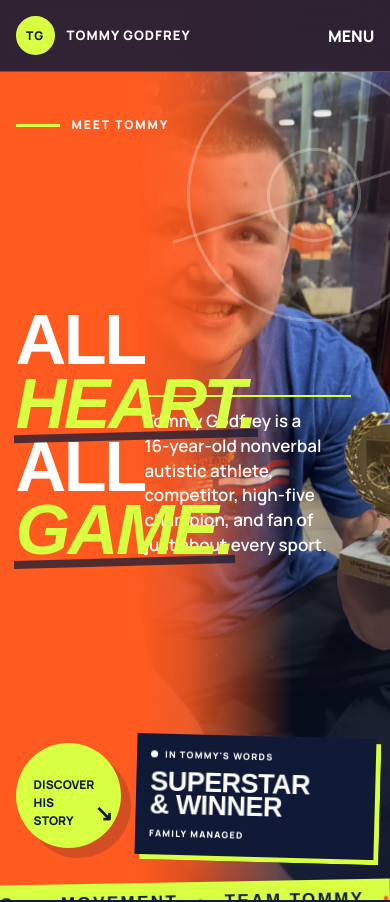
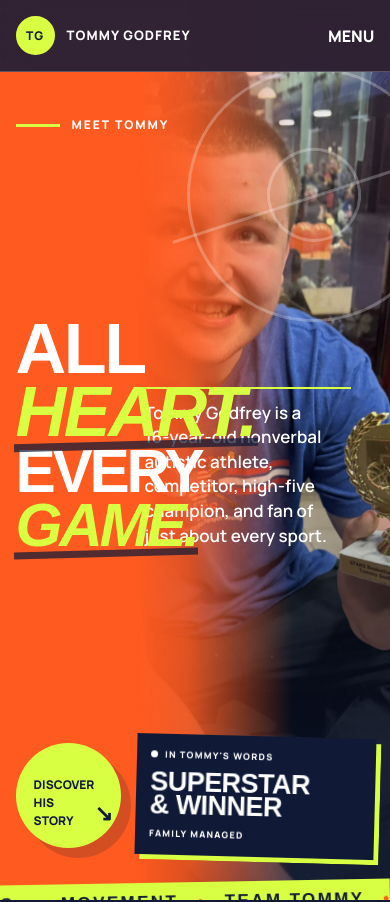
Before and after one commit to TailoredAgents/Tommysite, a Next.js app: page / in a window 390 px wide. Shown: the top 902 px of the page. Built offline with nearby package versions, Linux system fonts and the light colour scheme; a web font is replaced by a local one.

Commit message:
Update tagline to All Heart Every Game

```diff
--- a/app/globals.css
+++ b/app/globals.css
@@ -355,7 +355,7 @@ body:before {
 .hero-copy { grid-template-columns: minmax(0, 1.8fr) minmax(230px, .52fr); }
 .hero h1 { font-size: clamp(76px, 10.6vw, 168px); }
 .hero h1 span { display: block; }
-.hero h1 span:last-child { margin-left: .28em; }
+.hero h1 span:last-child { margin-left: .28em; font-size: .86em; letter-spacing: -.055em; }
 .hero h1 em { position: relative; z-index: 0; }
 .hero h1 em:after {
   content: "";
@@ -431,7 +431,7 @@ body:before {
 .section-label:after { content: ""; height: 1px; flex: 1; margin-left: 8px; background: currentColor; opacity: .22; }
 .story-grid { position: relative; }
 .story-grid:after {
-  content: "ALL HEART / ALL GAME";
+  content: "ALL HEART / EVERY GAME";
   position: absolute;
   left: 1vw;
   bottom: -58px;
@@ -618,7 +618,7 @@ body:before {
   .hero:after { inset: 72px 0 0; border: 0; }
   .hero-photo { inset: 72px 0 0; width: 100%; clip-path: none; }
   .hero h1 { font-size: clamp(67px, 18vw, 116px); }
-  .hero h1 span:last-child { margin-left: 0; }
+  .hero h1 span:last-child { margin-left: 0; font-size: .86em; }
   .hero-copy p { padding: 12px 0 0; border-left: 0; border-top: 2px solid var(--lime); }
   .hero-rail { display: none; }
   .scoreboard { grid-template-columns: 1fr 1fr; }
--- a/app/layout.tsx
+++ b/app/layout.tsx
@@ -16,18 +16,18 @@ const body = Manrope({
 
 export const metadata: Metadata = {
   metadataBase: new URL(process.env.RENDER_EXTERNAL_URL ?? "http://localhost:3000"),
-  title: "Tommy Godfrey | All Heart. All Game.",
+  title: "Tommy Godfrey | All Heart. Every Game.",
   description: "Meet Tommy Godfrey, a 16-year-old nonverbal autistic multi-sport athlete celebrating competition, joy, and autistic excellence.",
   icons: { icon: "/favicon.svg", shortcut: "/favicon.svg" },
   openGraph: {
-    title: "Tommy Godfrey | All Heart. All Game.",
+    title: "Tommy Godfrey | All Heart. Every Game.",
     description: "A superstar, a winner, and a celebration of autistic excellence through sport.",
     type: "website",
-    images: [{ url: "/og.png", width: 1200, height: 630, alt: "Tommy Godfrey — All Heart. All Game." }],
+    images: [{ url: "/og.png", width: 1200, height: 630, alt: "Tommy Godfrey — All Heart. Every Game." }],
   },
   twitter: {
     card: "summary_large_image",
-    title: "Tommy Godfrey | All Heart. All Game.",
+    title: "Tommy Godfrey | All Heart. Every Game.",
     description: "A superstar, a winner, and a celebration of autistic excellence through sport.",
     images: ["/og.png"],
   },
--- a/app/page.tsx
+++ b/app/page.tsx
@@ -132,7 +132,7 @@ export default function Home() {
           <div className="hero-copy">
             <h1>
               <span>ALL <em>HEART.</em></span>
-              <span>ALL <em>GAME.</em></span>
+              <span>EVERY <em>GAME.</em></span>
             </h1>
             <p>
               Tommy Godfrey is a 16-year-old nonverbal autistic athlete,
```
Also changed, not shown: 2 other files (tests, documents, lock files or other folders).
